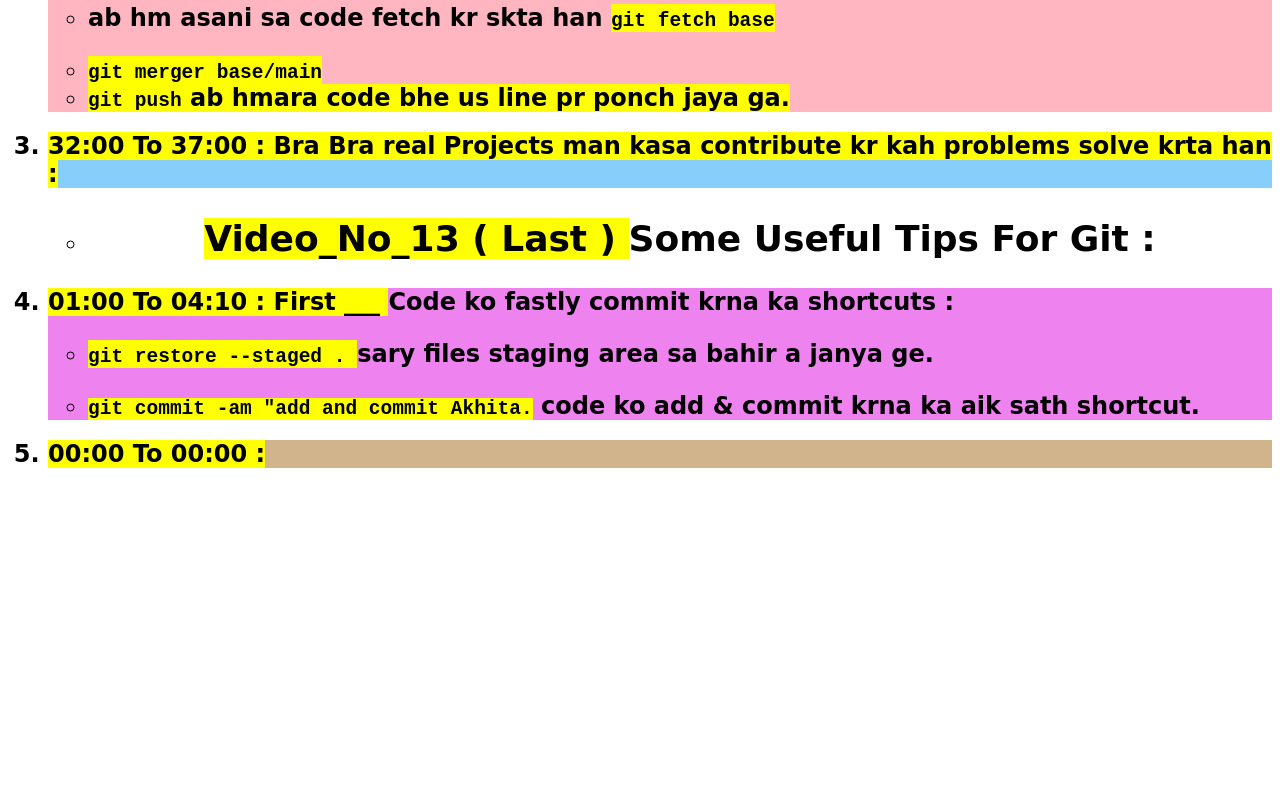
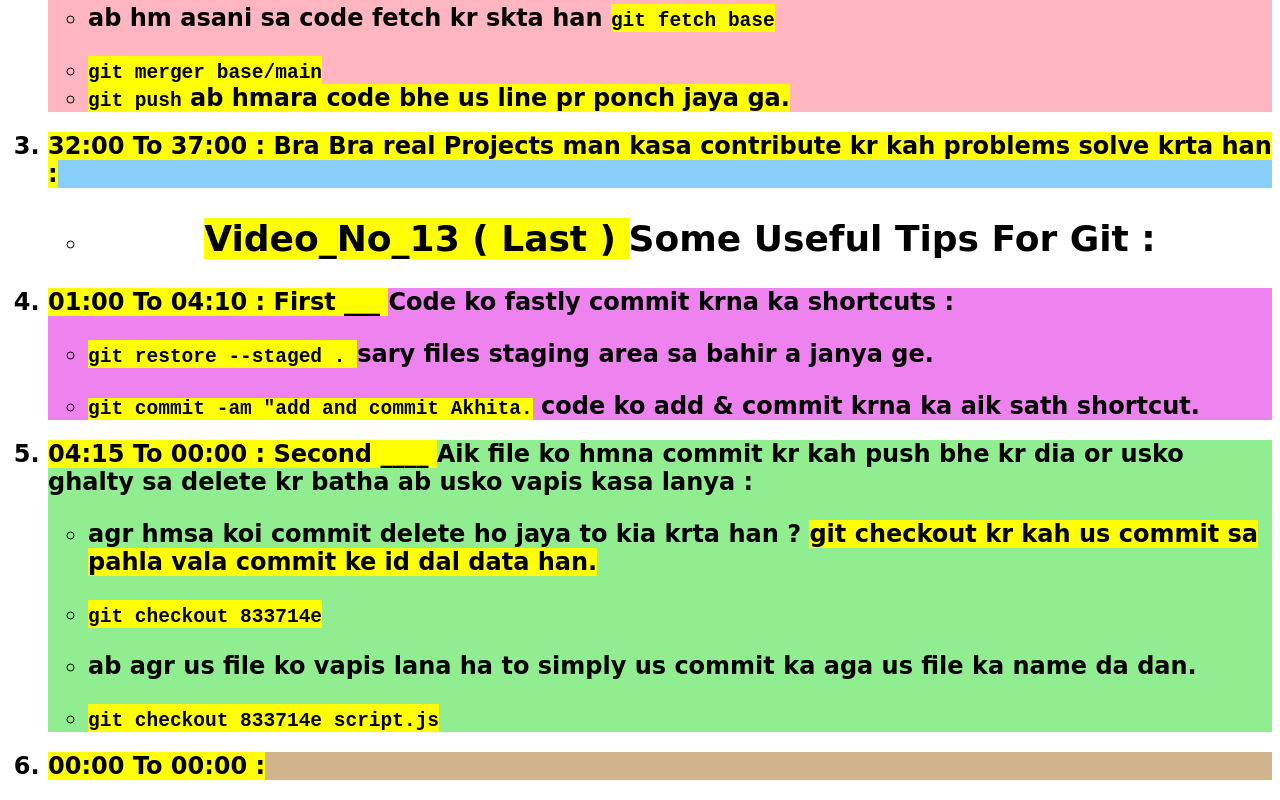
Before and after one commit to Kashifmalik-28/Video_No_12-Last-Video-of-Git-and-Git-Hub-Course-, a plain HTML site: page index.html in a window 1280 px wide. Shown: the part 604-1404 px from the top of the page. Before the commit the page ends 1092 px from the top, so only its background shows below. Drawn offline with Linux system fonts and the light colour scheme.

Commit message:
jis file ko hmna push kr dia voh delte ho Gaye to usko vapis kasa lanaya

```diff
--- a/index.html
+++ b/index.html
@@ -119,7 +119,36 @@
           </li>
         </ul>
       </h2>
-
+      <h2 style="background-color: lightgreen">
+        <li>
+          <mark>04:15 To 00:00 : Second ____ </mark> Aik file ko hmna commit kr
+          kah push bhe kr dia or usko ghalty sa delete kr batha ab usko vapis
+          kasa lanya :
+        </li>
+        <ul>
+          <p>
+            <li>
+              agr hmsa koi commit delete ho jaya to kia krta han ?
+              <mark
+                >git checkout kr kah us commit sa pahla vala commit ke id dal
+                data han.</mark
+              >
+            </li>
+          </p>
+          <li>
+            <mark><code>git checkout 833714e</code></mark>
+          </li>
+          <p>
+            <li>
+              ab agr us file ko vapis lana ha to simply us commit ka aga us file
+              ka name da dan.
+            </li>
+          </p>
+          <li>
+            <mark><code>git checkout 833714e script.js</code></mark>
+          </li>
+        </ul>
+      </h2>
       <h2 style="background-color: tan">
         <li><mark>00:00 To 00:00 :</mark></li>
       </h2>
--- a/script.js
+++ b/script.js
@@ -0,0 +1,3 @@
+console.log(
+  'Practice kah aik delete file jiska code hmna push kr dia tha usko vapis kasa la skta han'
+)
```
